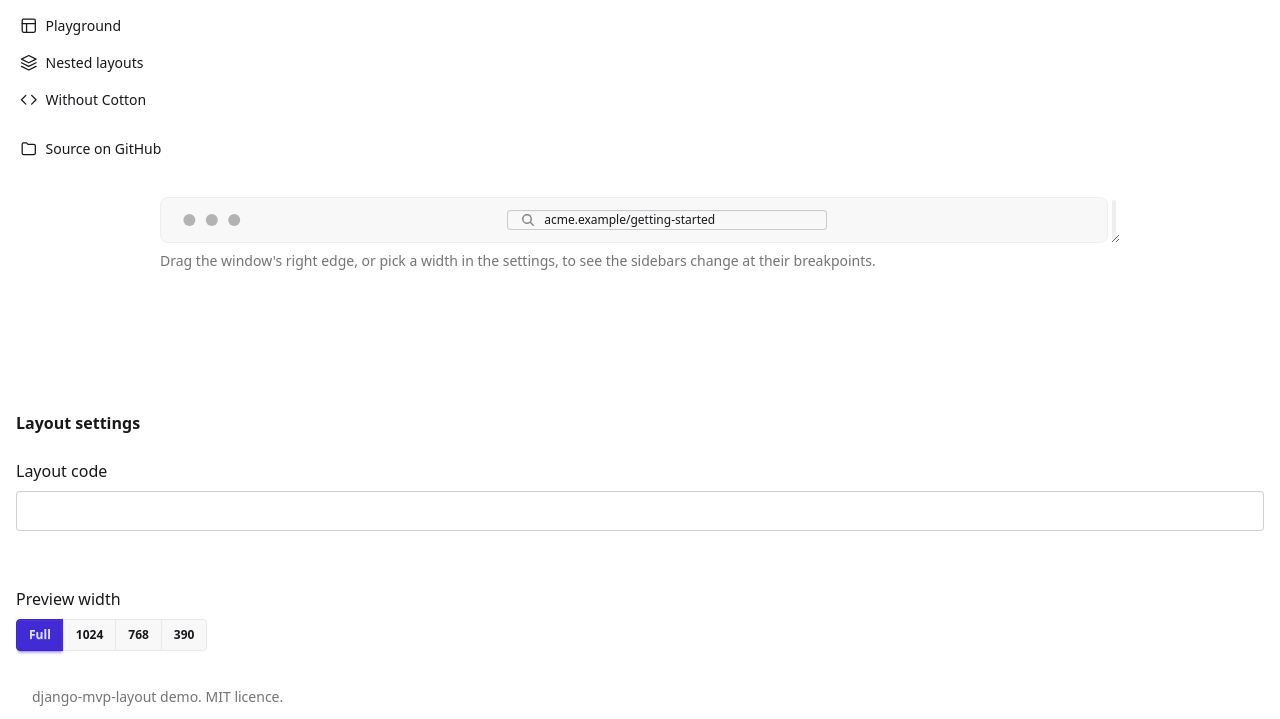
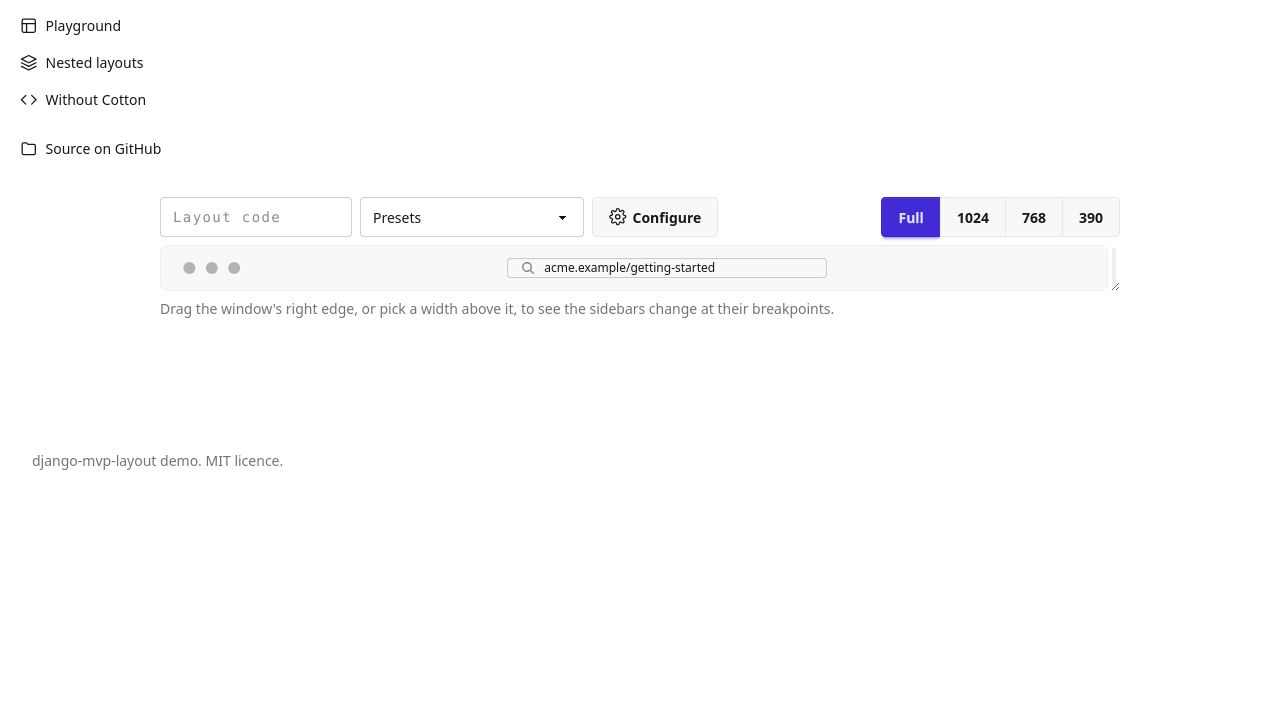
Before and after one commit to django-mvp/django-mvp-layout, a Django app: template demo/templates/demo/playground.html in a window 1280 px wide. Shown: the part 148-867 px from the top of the page. After the commit the page ends 618 px from the top, so only its background shows below. Run offline with Django 4.2, Linux system fonts and the light colour scheme; the template is opened without the code that fills it, so the values that code supplies are empty.

Commit message:
demo: playground toolbar above the preview, sidebar settings in a dialog

```diff
--- a/demo/static/demo/demo.css
+++ b/demo/static/demo/demo.css
@@ -2471,6 +2479,12 @@
   .w-44 {
     width: calc(var(--spacing) * 44);
   }
+  .w-48 {
+    width: calc(var(--spacing) * 48);
+  }
+  .w-56 {
+    width: calc(var(--spacing) * 56);
+  }
   .w-fit {
     width: fit-content;
   }
@@ -2566,9 +2580,6 @@
   }
   .gap-4 {
     gap: calc(var(--spacing) * 4);
-  }
-  .gap-5 {
-    gap: calc(var(--spacing) * 5);
   }
   .gap-6 {
     gap: calc(var(--spacing) * 6);
--- a/demo/templates/demo/base.html
+++ b/demo/templates/demo/base.html
@@ -56,7 +56,7 @@
           {% block content %}{% endblock content %}
         </div>
       </c-layout.page>
-      <c-layout.sidebar side="right" persist="{{ aside_persist|default:'demo-aside' }}" :closed="aside_closed" width="{{ aside_width }}" label="{{ aside_label|default:'On this page' }}">{% block aside %}{% endblock aside %}</c-layout.sidebar>
+      <c-layout.sidebar side="right" persist="{{ aside_persist|default:'demo-aside' }}" :closed="aside_closed" label="On this page">{% block aside %}{% endblock aside %}</c-layout.sidebar>
       <c-layout.footer class="border-t border-base-300">
         <div class="px-4 py-3 text-sm text-base-content/60 md:px-8">django-mvp-layout demo. MIT licence.</div>
       </c-layout.footer>
--- a/demo/templates/demo/playground.html
+++ b/demo/templates/demo/playground.html
@@ -1,38 +1,52 @@
 {% extends "demo/base.html" %}
 {% load demo_icons %}
-{% block aside %}
-  <div class="flex flex-col gap-5 p-4">
-    <div class="flex items-center justify-between gap-2">
-      <h2 class="text-base font-semibold">Layout settings</h2>
-      <c-layout.toggle side="right" class="btn btn-ghost btn-sm btn-square" label="Close" />
-    </div>
-      <form class="flex flex-col gap-5" id="lp-form" action="{% url 'playground' %}" method="get">
-        <div class="flex flex-col gap-2">
-          <label for="lp-code" class="font-medium">Layout code</label>
-          <div class="flex flex-col gap-2">
+{% block content %}
+  <style>
+    .lp-frame { resize: horizontal; overflow: hidden; max-width: 100%; min-width: 18rem; padding-inline-end: 0.75rem; }
+    .lp-frame::after { content: ""; }
+    .lp-handle { position: absolute; inset-block: 0; inset-inline-end: 0; width: 0.75rem; display: grid; place-items: center; pointer-events: none; }
+    .lp-handle::before { content: ""; width: 0.25rem; height: 2.5rem; border-radius: 9999px; background: var(--color-base-300); }
+  </style>
+  <div class="flex flex-col gap-8">
+    <div class="flex flex-col gap-3">
+      <form class="flex flex-col gap-2" id="lp-form" action="{% url 'playground' %}" method="get">
+        <div class="flex flex-wrap items-center gap-2">
+          <label for="lp-code" class="sr-only">Layout code</label>
           <input id="lp-code"
                  name="view"
                  value="{{ code }}"
-                   class="input w-full font-mono tracking-widest"
+                 class="input w-48 font-mono tracking-widest"
                  spellcheck="false"
                  autocomplete="off"
                  autocapitalize="off"
                  maxlength="15"
+                 placeholder="Layout code"
                  aria-describedby="lp-msg"
                  {% if error %}aria-invalid="true"{% endif %} />
-            <div class="flex flex-wrap gap-2" role="group" aria-label="Examples">
-              {% for example, label in examples %}
-                <button type="button" class="btn btn-sm" data-lp-example="{{ example }}" aria-pressed="{% if example == code %}true{% else %}false{% endif %}" title="{{ example }}">{{ label }}</button>
-              {% endfor %}
+          <select id="lp-presets" class="select w-56" aria-label="Presets">
+            <option value="">Presets</option>
+            {% for example, label in examples %}<option value="{{ example }}" {% if example == code %}selected{% endif %}>{{ label }} · {{ example }}</option>{% endfor %}
+          </select>
+          <button type="button" class="btn" onclick="document.getElementById('lp-config').showModal()">{% icon "gear" "" %} Configure</button>
+          <div class="join ms-auto" role="group" aria-label="Preview width">
+            <button type="button" class="btn join-item" data-lp-width="" aria-pressed="true">Full</button>
+            <button type="button" class="btn join-item" data-lp-width="1024" aria-pressed="false">1024</button>
+            <button type="button" class="btn join-item" data-lp-width="768" aria-pressed="false">768</button>
+            <button type="button" class="btn join-item" data-lp-width="390" aria-pressed="false">390</button>
           </div>
         </div>
         <c-demo.message :error="error" />
+        <dialog id="lp-config" class="modal" aria-labelledby="lp-config-heading">
+          <div class="modal-box flex max-w-4xl flex-col gap-4">
+            <div class="flex items-center justify-between gap-2">
+              <h2 id="lp-config-heading" class="text-lg font-semibold">Configure the sidebars</h2>
+              <button type="button" class="btn btn-ghost btn-sm btn-square" aria-label="Close" onclick="this.closest('dialog').close()">{% icon "close" "" %}</button>
             </div>
-        <div class="flex flex-col gap-4">
+            <div class="grid gap-4 lg:grid-cols-2">
               {% for side, opts in sides %}
                 <fieldset class="fieldset rounded-box border border-base-300 p-4">
                   <legend class="fieldset-legend">{{ side|capfirst }} sidebar</legend>
-              <div class="grid grid-cols-2 gap-3">
+                  <div class="grid gap-3 sm:grid-cols-3">
                     <label class="flex flex-col gap-1">
                       <span class="text-sm">When closed</span>
                       <select name="{{ side }}_collapse" class="select select-sm">
@@ -52,14 +66,14 @@
                       </select>
                     </label>
                   </div>
-              <div class="mt-2 flex flex-col gap-3">
-                <label class="col-span-2 flex flex-col gap-1">
+                  <div class="mt-2 grid gap-3 sm:grid-cols-3">
+                    <label class="flex flex-col gap-1">
                       <span class="text-sm">View</span>
                       <select name="{{ side }}_view" class="select select-sm">
                         {% for key, label in sidebar_views %}<option value="{{ key }}" {% if key == opts.view %}selected{% endif %}>{{ label }}</option>{% endfor %}
                       </select>
                     </label>
-                <div class="flex flex-wrap gap-x-4 gap-y-2" role="group" aria-label="{{ side|capfirst }} sidebar parts">
+                    <div class="flex flex-wrap items-end gap-x-4 gap-y-2 pb-1.5 sm:col-span-2" role="group" aria-label="{{ side|capfirst }} sidebar parts">
                       {% for key, label in parts %}
                         <label class="label gap-2 text-sm text-base-content">
                           <input type="checkbox" name="{{ side }}_parts" value="{{ key }}" class="checkbox checkbox-sm" {% if key in opts.parts %}checked{% endif %} />
@@ -71,29 +85,43 @@
                 </fieldset>
               {% endfor %}
             </div>
+            <div class="modal-action mt-0">
+              <button type="button" class="btn btn-primary" onclick="this.closest('dialog').close()">Done</button>
+            </div>
+          </div>
+          <div class="modal-backdrop" onclick="this.closest('dialog').close()"></div>
+        </dialog>
       </form>
-      <div class="flex flex-col gap-2">
-        <span class="font-medium" id="lp-width-label">Preview width</span>
-        <div class="join" role="group" aria-labelledby="lp-width-label">
-          <button type="button" class="btn btn-sm join-item" data-lp-width="" aria-pressed="true">Full</button>
-          <button type="button" class="btn btn-sm join-item" data-lp-width="1024" aria-pressed="false">1024</button>
-          <button type="button" class="btn btn-sm join-item" data-lp-width="768" aria-pressed="false">768</button>
-          <button type="button" class="btn btn-sm join-item" data-lp-width="390" aria-pressed="false">390</button>
+      <section class="flex flex-col gap-2" aria-label="Preview">
+        <div id="lp-frame" class="lp-frame relative">
+          <div class="mockup-browser border border-base-300 bg-base-200">
+            <div class="mockup-browser-toolbar">
+              <div class="input">acme.example/getting-started</div>
             </div>
+            {% if view %}<c-demo.preview-layout :view="view" :left="left" :right="right" :nav="nav" :paragraphs="paragraphs" />{% else %}<div id="lp-preview"></div>{% endif %}
+          </div>
+          <span class="lp-handle" aria-hidden="true"></span>
+        </div>
+        <div class="flex flex-wrap items-baseline justify-between gap-x-4 gap-y-1">
+          <p class="text-sm text-base-content/60">Drag the window's right edge, or pick a width above it, to see the sidebars change at their breakpoints.</p>
           <p id="lp-status" class="text-sm text-base-content/70" aria-live="polite"></p>
         </div>
+      </section>
+    </div>
+    {% if view %}<c-demo.preview-details :view="view" :explanation="explanation" :left_description="left_description" :right_description="right_description" :plain_snippet="plain_snippet" :markup_snippet="markup_snippet" />{% else %}<div id="lp-details"></div><div id="lp-explain"></div>{% endif %}
+    <c-demo.reference />
   </div>
   <script>
     (function () {
       var input = document.getElementById("lp-code");
       var frame = document.getElementById("lp-frame");
       var status = document.getElementById("lp-status");
+      var presets = document.getElementById("lp-presets");
+      // The presets show the one the code matches, or their placeholder.
       function markExamples() {
         var value = input.value.trim().replace(/\s+/g, " ");
-        document.querySelectorAll("[data-lp-example]").forEach(function (b) {
-          b.setAttribute("aria-pressed", String(b.dataset.lpExample === value));
-          b.classList.toggle("btn-primary", b.dataset.lpExample === value);
-        });
+        var match = Array.prototype.some.call(presets.options, function (o) { return o.value && o.value === value; });
+        presets.value = match ? value : "";
       }
       function describe(s) {
         if (!s.present) return "none";
@@ -108,12 +136,8 @@
         var s = window.MvpLayout.state(root);
         status.textContent = Math.round(root.getBoundingClientRect().width) + "px wide · Left: " + describe(s.left) + " · Right: " + describe(s.right);
       }
-      document.querySelectorAll("[data-lp-example]").forEach(function (b) {
-        b.addEventListener("click", function () {
-          input.value = b.dataset.lpExample;
-          input.dispatchEvent(new Event("input", { bubbles: true }));
-          markExamples();
-        });
+      presets.addEventListener("change", function () {
+        if (presets.value) input.value = presets.value;
       });
       input.addEventListener("input", markExamples);
       markExamples();
@@ -177,28 +201,4 @@
       report();
     })();
   </script>
-{% endblock aside %}
-{% block content %}
-  <style>
-    .lp-frame { resize: horizontal; overflow: hidden; max-width: 100%; min-width: 18rem; padding-inline-end: 0.75rem; }
-    .lp-frame::after { content: ""; }
-    .lp-handle { position: absolute; inset-block: 0; inset-inline-end: 0; width: 0.75rem; display: grid; place-items: center; pointer-events: none; }
-    .lp-handle::before { content: ""; width: 0.25rem; height: 2.5rem; border-radius: 9999px; background: var(--color-base-300); }
-  </style>
-  <div class="flex flex-col gap-8">
-    <section class="flex flex-col gap-2" aria-label="Preview">
-      <div id="lp-frame" class="lp-frame relative">
-        <div class="mockup-browser border border-base-300 bg-base-200">
-          <div class="mockup-browser-toolbar">
-            <div class="input">acme.example/getting-started</div>
-          </div>
-          {% if view %}<c-demo.preview-layout :view="view" :left="left" :right="right" :nav="nav" :paragraphs="paragraphs" />{% else %}<div id="lp-preview"></div>{% endif %}
-        </div>
-        <span class="lp-handle" aria-hidden="true"></span>
-      </div>
-      <p class="text-sm text-base-content/60">Drag the window's right edge, or pick a width in the settings, to see the sidebars change at their breakpoints.</p>
-    </section>
-    {% if view %}<c-demo.preview-details :view="view" :explanation="explanation" :left_description="left_description" :right_description="right_description" :plain_snippet="plain_snippet" :markup_snippet="markup_snippet" />{% else %}<div id="lp-details"></div><div id="lp-explain"></div>{% endif %}
-    <c-demo.reference />
-  </div>
 {% endblock content %}
```
Also changed, not shown: other parts of demo/static/demo/demo.css (+32 -6 lines), demo/views.py (+2 -8 lines). Lines whose indentation alone changed are shown as unchanged.
